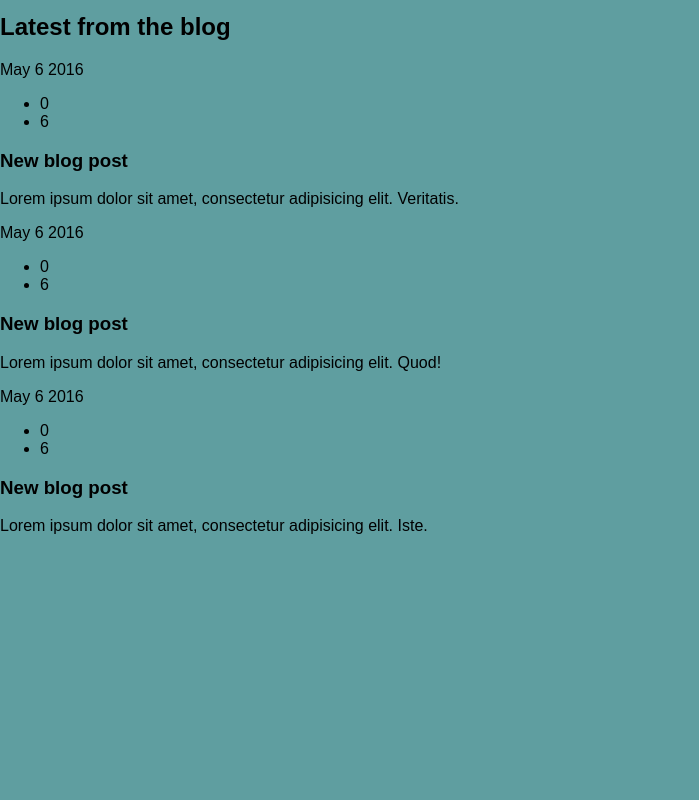
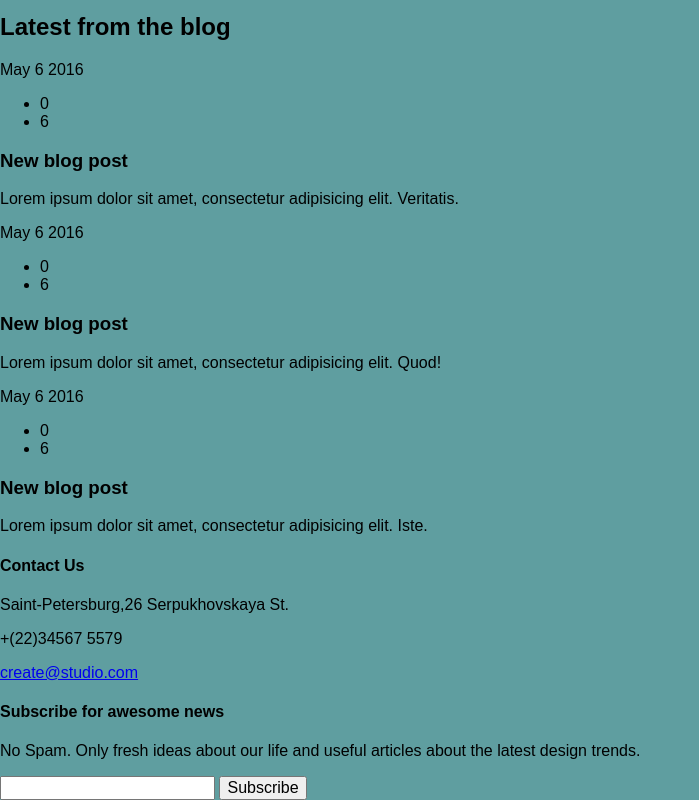
Before and after one commit to adammcmillancodes/Multipageresponsive, a website: page index.html in a window 1280 px wide. Shown: the part 1935-2735 px from the top of the page, without its empty margins (0-699 px from the left). Before the commit the page ends 2486 px from the top, so only its background shows below. Drawn offline with Linux system fonts and the light colour scheme.

Commit message:
markup additions

```diff
--- a/index.html
+++ b/index.html
@@ -145,7 +145,7 @@
 			<h2>Latest from <span>the blog</span></h2>
 		</div>
 		<div class="blogpost">
-			<div class="blogPreview"></div>
+			<div class="blogPreview blogPreview1"></div>
 			<div class="blogInfo">
 				<div class="blogStats">
 					<p>May 6 2016</p>
@@ -161,7 +161,7 @@
 			</div>
 		</div>
 		<div class="blogpost">
-			<div class="blogPreview"></div>
+			<div class="blogPreview blogPreview2"></div>
 			<div class="blogInfo">
 				<div class="blogStats">
 					<p>May 6 2016</p>
@@ -177,7 +177,7 @@
 			</div>
 		</div>
 		<div class="blogpost">
-			<div class="blogPreview"></div>
+			<div class="blogPreview blogPreview3"></div>
 			<div class="blogInfo">
 				<div class="blogStats">
 					<p>May 6 2016</p>
@@ -193,6 +193,23 @@
 			</div>
 		</div>
 	</section>
+	<footer>
+		<div class="contact">
+			<h4>Contact Us</h4>
+			<p>Saint-Petersburg,<span>26 Serpukhovskaya St.</span></p>
+			<p>+(22)34567 5579</p>
+			<p><a href="mailto:create@thestudio.com">create@studio.com</a></p>
+		</div>
+		<div class="newsletter">
+			<h4>Subscribe for awesome news</h4>
+			<p>No Spam. Only fresh ideas about our life and useful articles about the latest design trends.</p>
+			<div class="newsletterInput">
+				<input type="email">
+				<button>Subscribe</button>
+			</div>
+		</div>
+
+	</footer>
 
 
 
```
